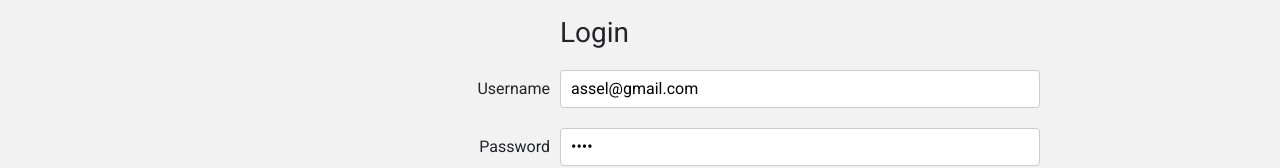
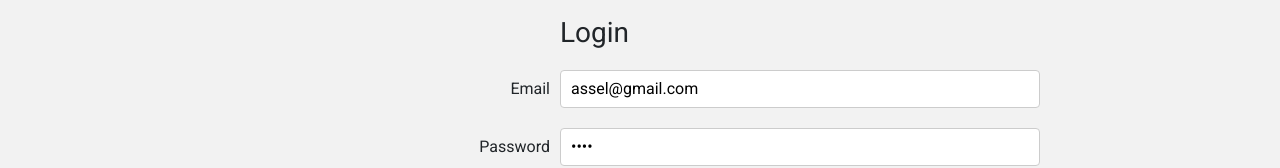
Before and after one commit to asnazell/blog, a React (Create React App) app in the folder client/: page /login in a window 1280 px wide. Shown: the part 153-321 px from the top of the page. Built offline with nearby package versions, Linux system fonts and the light colour scheme.

Commit message:
rename parameters

```diff
--- a/client/src/pages/Login.js
+++ b/client/src/pages/Login.js
@@ -2,7 +2,7 @@ import React from "react";
 import { withRouter } from "react-router-dom";
 
 export const Login = withRouter(({ history, isLoggedIn, setIsLoggedIn }) => {
-  const [user, setUser] = React.useState("assel@gmail.com");
+  const [email, setEmail] = React.useState("assel@gmail.com");
   const [password, setPassword] = React.useState("pass");
   const [errors, setErrors] = React.useState([]);
 
@@ -37,7 +37,7 @@ export const Login = withRouter(({ history, isLoggedIn, setIsLoggedIn }) => {
     myHeaders.append("credentials", "same-origin");
 
     const urlencoded = new URLSearchParams();
-    urlencoded.append("username", user);
+    urlencoded.append("email", email);
     urlencoded.append("password", password);
 
     const requestOptions = {
@@ -60,7 +60,7 @@ export const Login = withRouter(({ history, isLoggedIn, setIsLoggedIn }) => {
 
         if (data.status === 404) {
           console.log("user not found");
-          if (user !== "") setErrors(["404 user not found"]);
+          if (email !== "") setErrors(["404 user not found"]);
         }
       })
       .catch(e => {
@@ -79,7 +79,7 @@ export const Login = withRouter(({ history, isLoggedIn, setIsLoggedIn }) => {
           setErrors([]);
         } else {
           console.log("error logging out");
-          if (user !== "") setErrors(["Error loggin out"]);
+          if (email !== "") setErrors(["Error loggin out"]);
         }
       })
       .catch(e => {
@@ -112,17 +112,17 @@ export const Login = withRouter(({ history, isLoggedIn, setIsLoggedIn }) => {
           <h3>Login</h3>
         </div>
         <div className="form-field">
-          <label htmlFor="username" className="form-label">
-            Username
+          <label htmlFor="email" className="form-label">
+            Email
           </label>
           <input
-            placeholder="Username.."
+            placeholder="Email.."
             className="form-input"
             type="text"
-            id="user"
-            name="user"
-            value={user}
-            onChange={event => setUser(event.target.value)}
+            id="email"
+            name="email"
+            value={email}
+            onChange={event => setEmail(event.target.value)}
           />
         </div>
         <div className="form-field">
```
